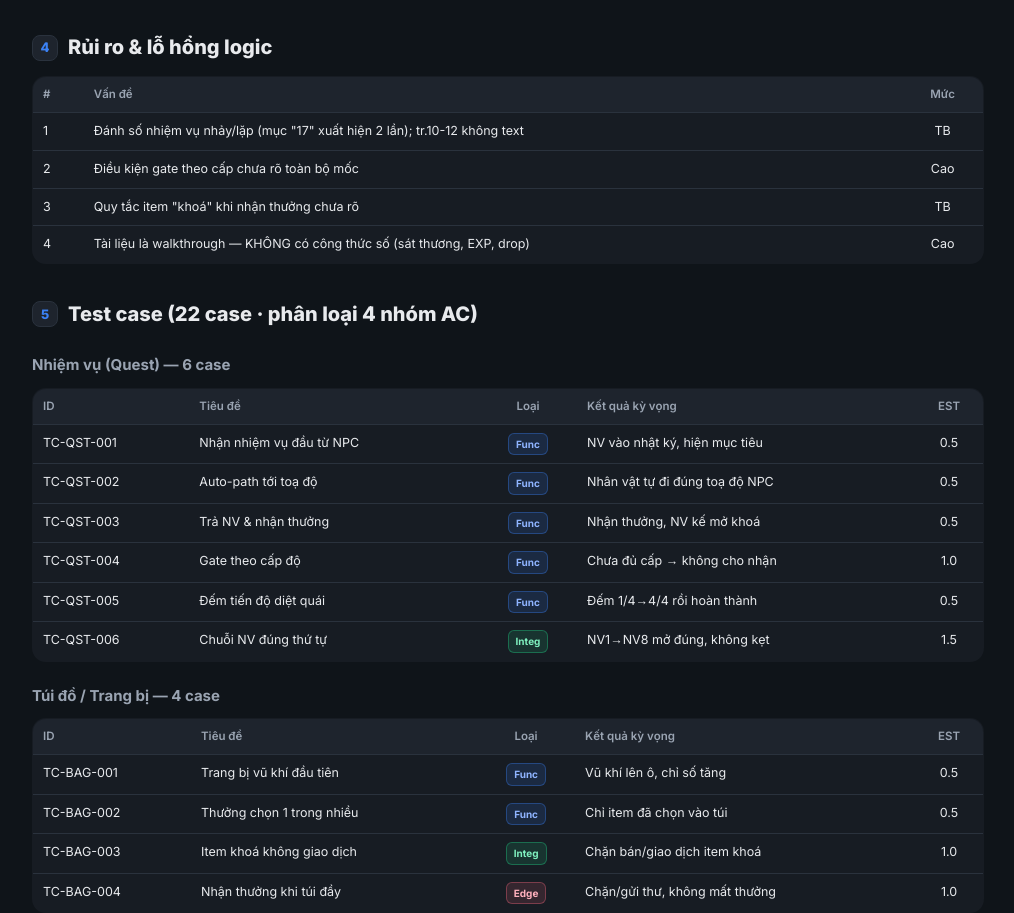
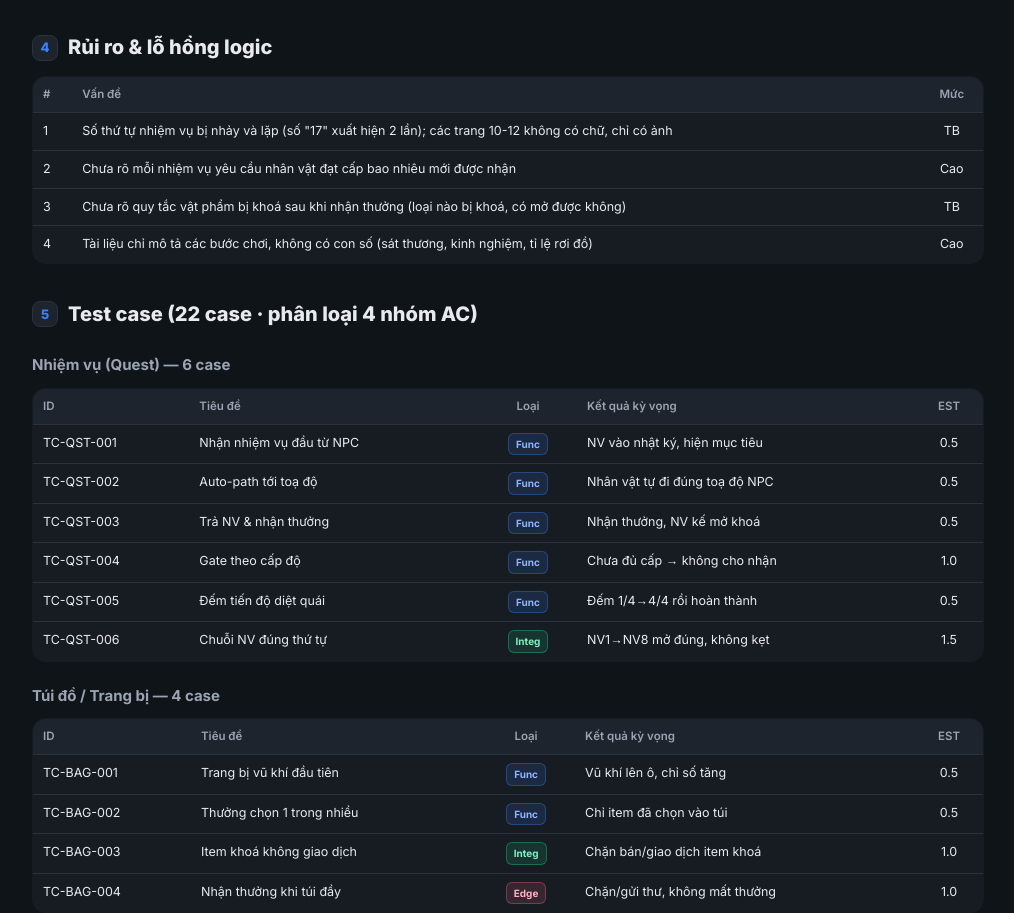
Before and after one commit to duong141001/kazuo-smitwork-tutorial, a website: page tan-thu-analysis/index.html in a window 1280 px wide. Shown: the part 1334-2247 px from the top of the page, without its empty margins (132-1146 px from the left). Drawn offline with Linux system fonts and the light colour scheme.

Commit message:
docs: rewrite risk table in plain Vietnamese, clarify wording

```diff
--- a/tan-thu-analysis/index.html
+++ b/tan-thu-analysis/index.html
@@ -85,10 +85,10 @@
   <h2><span class="num">4</span> Rủi ro &amp; lỗ hổng logic</h2>
   <table>
     <tr><th>#</th><th>Vấn đề</th><th class="c">Mức</th></tr>
-    <tr><td>1</td><td>Đánh số nhiệm vụ nhảy/lặp (mục "17" xuất hiện 2 lần); tr.10-12 không text</td><td class="c">TB</td></tr>
-    <tr><td>2</td><td>Điều kiện gate theo cấp chưa rõ toàn bộ mốc</td><td class="c">Cao</td></tr>
-    <tr><td>3</td><td>Quy tắc item "khoá" khi nhận thưởng chưa rõ</td><td class="c">TB</td></tr>
-    <tr><td>4</td><td>Tài liệu là walkthrough — KHÔNG có công thức số (sát thương, EXP, drop)</td><td class="c">Cao</td></tr>
+    <tr><td>1</td><td>Số thứ tự nhiệm vụ bị nhảy và lặp (số "17" xuất hiện 2 lần); các trang 10-12 không có chữ, chỉ có ảnh</td><td class="c">TB</td></tr>
+    <tr><td>2</td><td>Chưa rõ mỗi nhiệm vụ yêu cầu nhân vật đạt cấp bao nhiêu mới được nhận</td><td class="c">Cao</td></tr>
+    <tr><td>3</td><td>Chưa rõ quy tắc vật phẩm bị khoá sau khi nhận thưởng (loại nào bị khoá, có mở được không)</td><td class="c">TB</td></tr>
+    <tr><td>4</td><td>Tài liệu chỉ mô tả các bước chơi, không có con số (sát thương, kinh nghiệm, tỉ lệ rơi đồ)</td><td class="c">Cao</td></tr>
   </table>
 
   <h2><span class="num">5</span> Test case (22 case · phân loại 4 nhóm AC)</h2>
```
